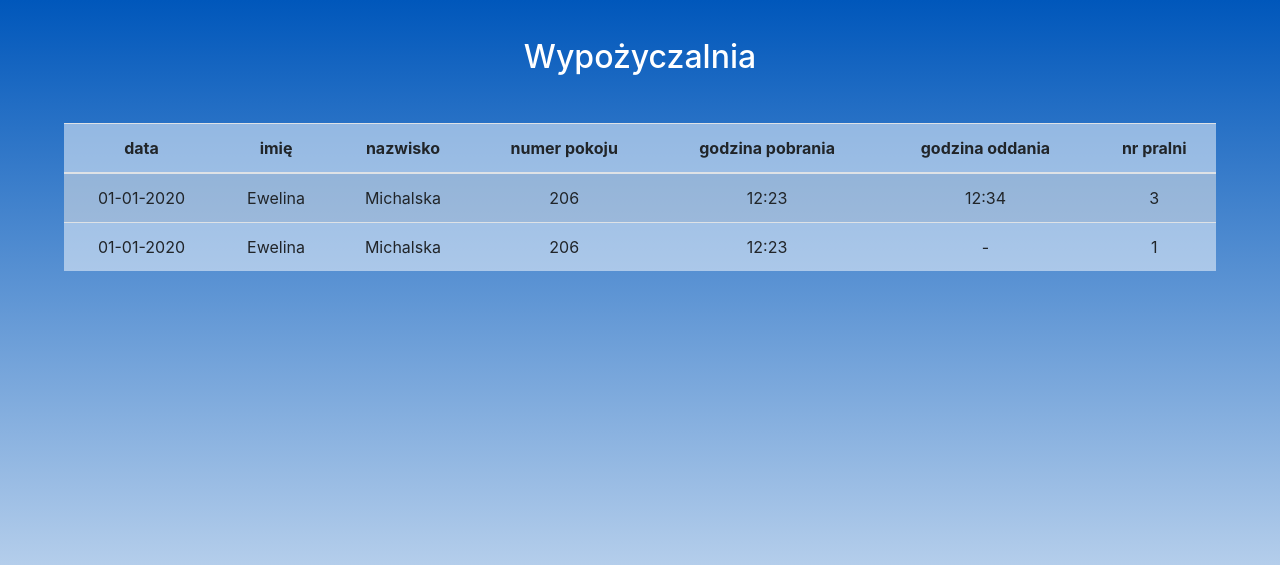
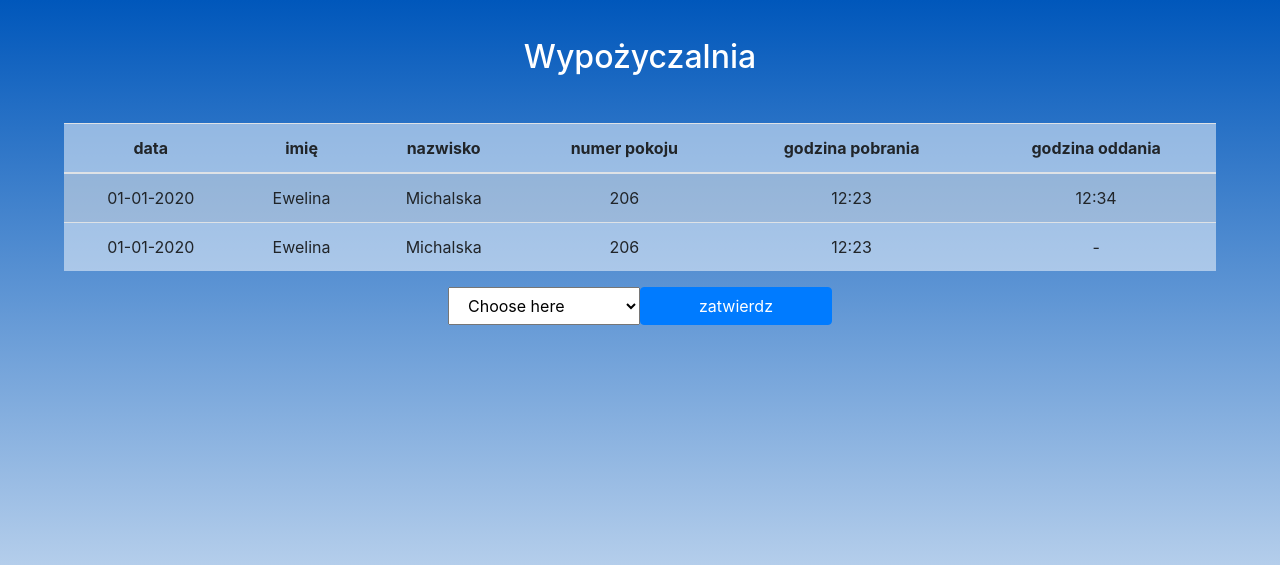
Before and after one commit to kaczuchg711/DormitoryNotebooksET, a Django app: page /rent/ in a window 1280 px wide. Shown: the top 565 px of the page. Run offline with Django 3.2, Linux system fonts and the light colour scheme; some libraries are stand-ins or nearby versions.

Commit message:
add place for input in rent view

```diff
--- a/static/css/home.css
+++ b/static/css/home.css
@@ -2,8 +2,6 @@
     background: radial-gradient(rgb(35, 147, 252), #1968aa, rgb(19, 77, 125), rgb(19, 77, 125));
     border-radius: 16px;
     width: 100%;
-    /*padding-top: 50%;*/
-    /*padding-bottom: 50%;*/
     padding: 40% 10% 40% 10%;
     margin-bottom: 10%;
     color: white;
--- a/static/css/rental/rental.css
+++ b/static/css/rental/rental.css
@@ -2,3 +2,7 @@ div.table_container {
     margin: 0 5% 0 5%;
     background: rgba(255, 255, 255, 0.5);
 }
+
+.input-container {
+      max-width: 30%;
+}
--- a/templates/home/home.html
+++ b/templates/home/home.html
@@ -7,6 +7,7 @@
 {% endblock individual_head %}
 
 {% block content %}
+
     <section class="home_buttons">
         <div class="container">
             <h2 class="col-sm-12 ">Witaj<br>Co chcesz zrobić ?</h2>
@@ -21,7 +22,7 @@
                     <button class="home-button">Wynająć salę z bilardem</button>
                 </div>
                 <div class="col-sm-3">
-                    <form action={% url 'rent' %} method="post">{% csrf_token %}
+                    <form method="post" action={% url 'rent' %} >{% csrf_token %}
                         <button class="home-button">Wypożyczyć odkurzacz</button>
                     </form>
                 </div>
@@ -29,7 +30,7 @@
                     <button class="home-button">Wypożyczyć suszarkę</button>
                 </div>
                 <div class="col-sm-3">
-                    <form action={% url 'logout' %} method="post">{% csrf_token %}
+                    <form method="post" action={% url 'logout' %} >{% csrf_token %}
                         <button class="home-button">wyloguj</button>
                     </form>
                 </div>
--- a/templates/main.html
+++ b/templates/main.html
@@ -11,7 +11,7 @@
     <link rel="Stylesheet" type="text/css" href="{% static 'css/main.css' %}"/>
 
     {% block individual_head %}
-
+        <title>main</title>
     {% endblock individual_head %}
 </head>
 <body>
--- a/templates/rental/rental.html
+++ b/templates/rental/rental.html
@@ -7,9 +7,11 @@
 {% endblock individual_head %}
 
 {% block content %}
+    {% block data %}
+        {# TODO loading from back end #}
         <h2>Wypożyczalnia</h2>
+
         <div class="table_container">
-
             <table class="table table-striped text-center">
                 <thead>
                 <tr>
@@ -19,10 +21,8 @@
                     <th scope="col">numer pokoju</th>
                     <th scope="col">godzina pobrania</th>
                     <th scope="col">godzina oddania</th>
-                <th scope="col">nr pralni</th>
                 </tr>
                 </thead>
-
                 <tr>
                     <td>01-01-2020</td>
                     <td>Ewelina</td>
@@ -30,7 +30,6 @@
                     <td>206</td>
                     <td>12:23</td>
                     <td>12:34</td>
-                <td>3</td>
                 </tr>
                 <tr>
                     <td>01-01-2020</td>
@@ -39,46 +38,26 @@
                     <td>206</td>
                     <td>12:23</td>
                     <td>-</td>
-                <td>1</td>
                 </tr>
+            </table>
+        </div>
 
+    {% endblock data %}
 
-       </table>
-
-
+    {% block input %}
+        <section>
+            <div class="container input-container">
+                <div class="row">
+                    <select class="col-sm-6">
+                        <option value="" selected disabled hidden>Choose here</option>
+                        <option>nananan</option>
+                        <option>lalalala</option>
+                        <option>kakak</option>
+                    </select>
+                    <button class="col-sm-6 btn btn-primary ">zatwierdz</button>
                 </div>
-    {##}
-    {#	<div class="small_container">#}
-    {##}
-    {#		<?php#}
-    {#			if($variables[2])#}
-    {#			{#}
-    {#				echo '<form  action="?page=cancel_laundry" method="post">';#}
-    {#				echo '<button class="btn btn-primary">anuluj</button>';#}
-    {#				echo '</form>';#}
-    {#			}#}
-    {#			else#}
-    {#			{#}
-    {#				echo '<p>wybierz pralnię</p>';#}
-    {#				echo '<form action="?page=book_laundry" method="post">';#}
-    {#				echo '<button class="btn btn-primary">rezerwuj</button>';#}
-    {#				echo '<select name="laundry_nr">';#}
-    {##}
-    {#				$array = $variables[1];#}
-    {##}
-    {#				foreach($array as $cel)#}
-    {#				{#}
-    {#					echo "<option>" . $cel . "</option>";#}
-    {#					echo $cel;#}
-    {#				}#}
-    {#				echo '</select>';#}
-    {#			}#}
-    {#		?>#}
-    {##}
-    {#		<br/>#}
-    {##}
-    {#		<p id="t"></p>#}
-    {#	</div>#}
-
+            </div>
+        </section>
+    {% endblock input %}
 
 {% endblock content %}
```
Also changed, not shown: 1 other file. Lines whose indentation alone changed are shown as unchanged.
